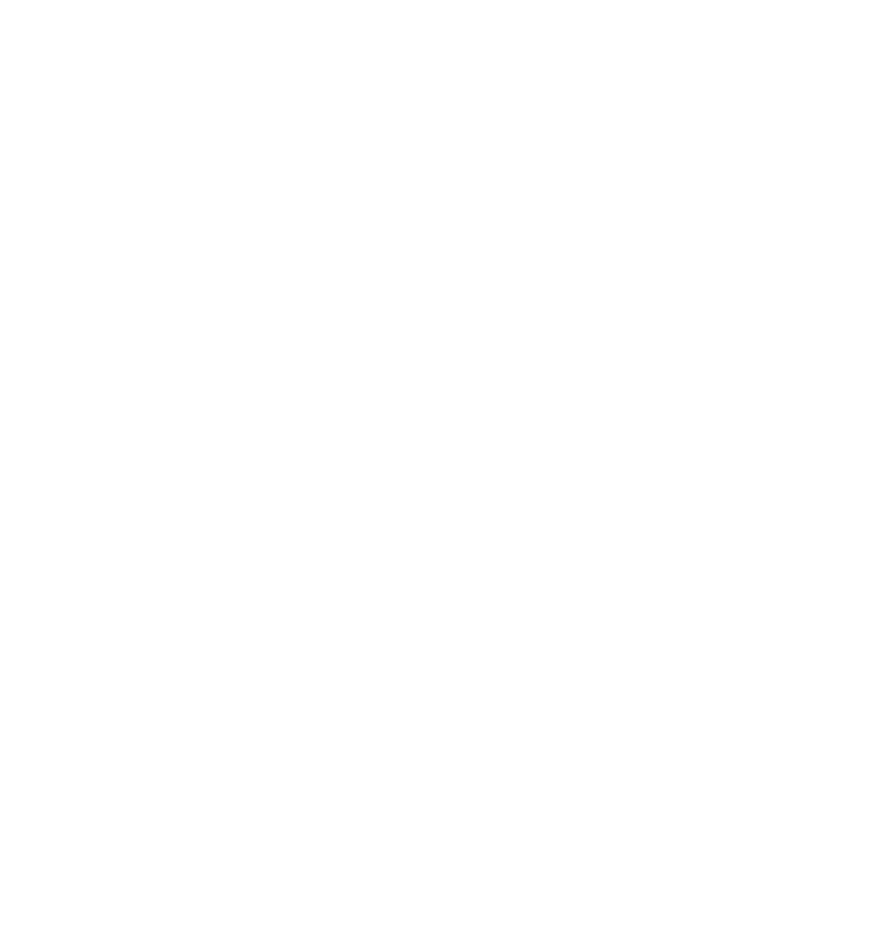
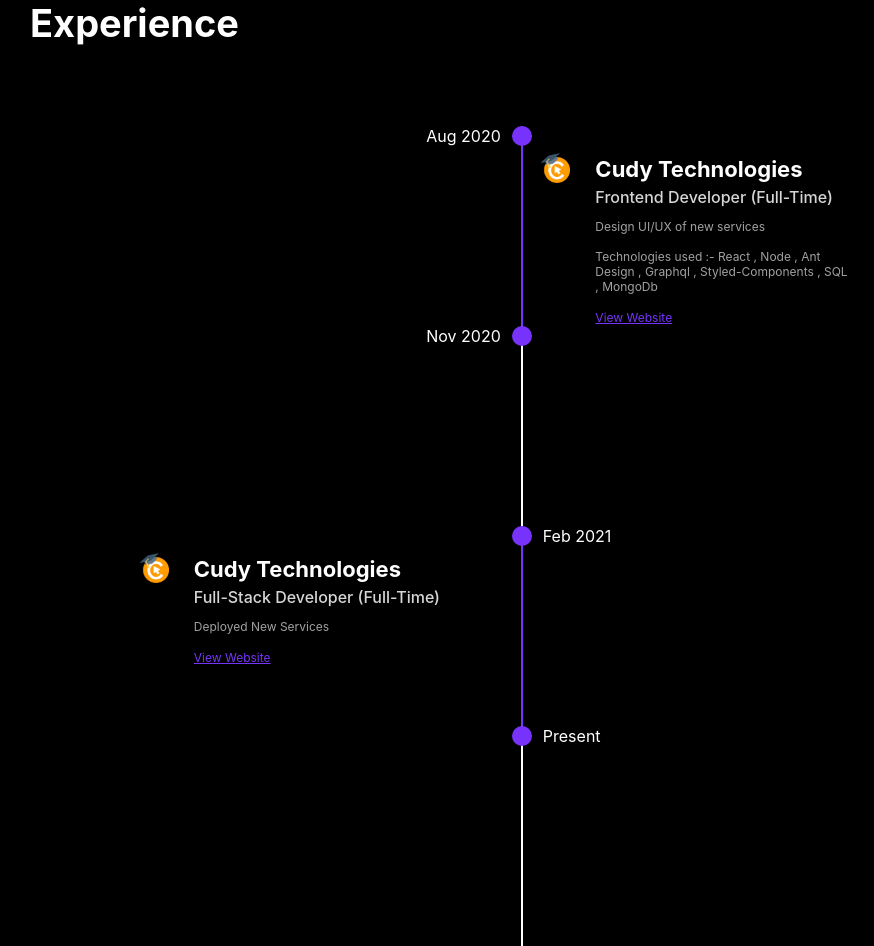
Before and after one commit to iamtushar324/my-portfolio, a React (Create React App) app: page / in a window 1280 px wide. Shown: the part 880-1826 px from the top of the page, without its empty margins (162-1036 px from the left). Before the commit the page ends 800 px from the top, so only its background shows below. Built offline with nearby package versions, Linux system fonts and the light colour scheme.

Commit message:
added Exp section
Signed-off-by: Tushar <iamtushar324@gmail.com>

```diff
--- /dev/null
+++ b/src/containers/Exp.tsx
@@ -0,0 +1,194 @@
+import styled from 'styled-components';
+import { baseColor, baseStyle } from 'styles/base';
+import CudyIcon from 'assets/cudy_icon.png';
+
+export default function Exp() {
+  return (
+    <MainWrapper>
+      <Heading>Experience</Heading>
+      <TimelineWrapper>
+        <LeftSide>
+          <ExpWrapper index={0}>
+            <Date>Aug 2020</Date>
+            <Dot />
+          </ExpWrapper>
+          <ExpWrapper index={1}>
+            <Date>Nov 2020</Date>
+            <Dot />
+          </ExpWrapper>
+          <ContentWrapperLeft index={1}>
+            <Title>
+              <Icon src={CudyIcon} />
+              Cudy Technologies
+            </Title>
+            <Position>Full-Stack Developer (Full-Time)</Position>
+            <Description>Deployed New Services</Description>
+            <Link
+              href={'https://cudy.co'}
+              target="_blank"
+              rel="noreferrer noopener"
+            >
+              View Website
+            </Link>
+          </ContentWrapperLeft>
+        </LeftSide>
+        <RightSide>
+          <ContentWrapper index={0}>
+            <Title>
+              <Icon src={CudyIcon} />
+              Cudy Technologies
+            </Title>
+            <Position>Frontend Developer (Full-Time)</Position>
+            <Description>
+              Design UI/UX of new services <br />
+              <br />
+              Technologies used :- React , Node , Ant Design , Graphql
+              , Styled-Components , SQL , MongoDb
+            </Description>
+            <Link
+              href={'https://cudy.co'}
+              target="_blank"
+              rel="noreferrer noopener"
+            >
+              View Website
+            </Link>
+          </ContentWrapper>
+          <ExpWrapperRight index={2}>
+            <DateRight>Feb 2021</DateRight>
+            <DotRight />
+          </ExpWrapperRight>
+          <ExpWrapperRight index={3}>
+            <DateRight> Present</DateRight>
+            <DotRight />
+          </ExpWrapperRight>
+        </RightSide>
+      </TimelineWrapper>
+    </MainWrapper>
+  );
+}
+
+//Constants
+
+const CONTENT_HEIGHT = '200px';
+const BOX_HEIGHT = 4;
+
+//styles
+
+const MainWrapper = styled.div`
+  //background-color: ${baseColor.surface};
+`;
+const Icon = styled.img`
+  height: 30px;
+  width: 30px;
+  position: absolute;
+  left: -55px;
+  top: -3px;
+`;
+const Link = styled.a`
+  color: ${baseColor.primary};
+  font-size: ${baseStyle.smallTextFont};
+`;
+
+const Date = styled.div`
+  font-size: ${baseStyle.subTextFont};
+  text-align: right;
+`;
+const Description = styled.p`
+  font-size: ${baseStyle.smallTextFont};
+  color: ${baseColor.onPrimaryVeryLite};
+`;
+const Position = styled.div`
+  color: ${baseColor.onPrimaryLite};
+  font-size: ${baseStyle.subTextFont};
+  font-weight: 500;
+  margin-top: 5px;
+`;
+
+const DateRight = styled.div`
+  font-size: ${baseStyle.subTextFont};
+  text-align: left;
+  width: 100%;
+  padding-left: 20px;
+`;
+
+const ContentWrapper = styled.div<{ index: Number }>`
+  padding: 30px 18%;
+  border-left: 2px solid ${baseColor.primary};
+  height: ${CONTENT_HEIGHT};
+  box-sizing: border-box;
+  margin-left: -2px;
+`;
+const ContentWrapperLeft = styled.div<{ index: number }>`
+  padding: 30px 18%;
+  border-right: 2px solid ${baseColor.primary};
+  height: ${CONTENT_HEIGHT};
+  width: 100%;
+  box-sizing: border-box;
+  margin-left: 2px;
+  margin-top: ${(props: { index: number }) =>
+    `calc(${CONTENT_HEIGHT} * ${props.index + 1})`};
+`;
+const Title = styled.div`
+  font-weight: bold;
+  font-size: ${baseStyle.mainTextFont};
+  position: relative;
+`;
+
+const Heading = styled.h1`
+  font-size: ${baseStyle.mainHeadingFont};
+  margin: 80px 0px;
+`;
+
+const TimelineWrapper = styled.div`
+  display: flex;
+  flex-direction: row;
+  justify-content: center;
+  margin-left: 10%;
+`;
+const LeftSide = styled.div`
+  height: ${parseInt(CONTENT_HEIGHT) * BOX_HEIGHT + 20}px;
+  width: 50%;
+  border-right: 2px solid ${baseColor.onBackground};
+  position: relative;
+  box-sizing: border-box;
+`;
+const RightSide = styled.div`
+  width: 50%;
+  box-sizing: border-box;
+  position: relative;
+`;
+const Dot = styled.span`
+  height: 20px;
+  width: 20px;
+  border-radius: 100%;
+  background-color: ${baseColor.primary};
+  position: absolute;
+  top: 0px;
+  right: -1px;
+  transform: translateX(50%);
+`;
+const DotRight = styled.span`
+  height: 20px;
+  width: 20px;
+  border-radius: 100%;
+  background-color: ${baseColor.primary};
+  position: absolute;
+  top: 0px;
+  left: -1px;
+  transform: translateX(-50%);
+`;
+
+const ExpWrapper = styled.div<{ index: Number }>`
+  position: absolute;
+  top: ${(props) => `calc(${props.index} * ${CONTENT_HEIGHT})`};
+  width: 100%;
+  padding-right: 20px;
+  box-sizing: border-box;
+`;
+const ExpWrapperRight = styled.div<{ index: Number }>`
+  position: absolute;
+  top: ${(props) => `calc(${props.index} * ${CONTENT_HEIGHT})`};
+  width: 100%;
+  padding-right: 20px;
+  box-sizing: border-box;
+`;
--- a/src/containers/Intro.tsx
+++ b/src/containers/Intro.tsx
@@ -1,7 +1,7 @@
 import React, { useEffect, useState } from 'react';
 import styled from 'styled-components';
 import myImage from 'assets/my-image.jpeg';
-import { baseColor } from 'styles/base';
+import { baseColor, baseStyle } from 'styles/base';
 import { Button } from 'components';
 
 let imgWidth = 300;
@@ -97,10 +97,11 @@
 
 const MainWrapper = styled.div`
   width: 100%;
-  height: 100%;
+  height: 100vh;
+  min-height: 700px;
   display: flex;
   flex-direction: row;
-  justify-content: space-evenly;
+  justify-content: space-between;
   align-items: center;
 `;
 const ProTextWrapper = styled.div`
@@ -134,7 +135,8 @@
   height: 300px;
   object-fit: cover;
   border-radius: 100%;
-  animation: shadow 2s ease-in-out infinite;
+  //animation: shadow 2s ease-in-out infinite;
+  transition: 0.1s;
 
   @keyframes shadow {
     0% {
@@ -151,7 +153,7 @@
 type offSetType = Number;
 
 const IntroText = styled.h1`
-  font-size: 38px;
+  font-size: ${baseStyle.mainHeadingFont};
 `;
 const Pri = styled.span`
   color: ${baseColor.primary};
--- a/src/containers/index.tsx
+++ b/src/containers/index.tsx
@@ -1,3 +1,4 @@
 import Intro from './Intro';
+import Exp from './Exp';
 
-export { Intro };
+export { Intro, Exp };
--- a/src/pages/App.tsx
+++ b/src/pages/App.tsx
@@ -1,12 +1,12 @@
 import styled from 'styled-components';
 import { baseColor } from 'styles/base';
-import { Intro } from 'containers';
+import { Intro, Exp } from 'containers';
 
 export default function App() {
   return (
     <MainWrapper>
       <Intro />
-      <div id="m"></div>
+      <Exp />
     </MainWrapper>
   );
 }
@@ -14,9 +14,8 @@
 // Styles
 
 const MainWrapper = styled.div`
-  height: 100vh;
-  width: 100vw;
-  padding: 0 0;
+  width: 70vw;
+  padding: 0 15vw;
   background-color: ${baseColor.background};
   color: ${baseColor.onBackground};
 `;
--- a/src/styles/base.tsx
+++ b/src/styles/base.tsx
@@ -3,11 +3,21 @@
   primaryVariant: '#3700B3',
   secondary: '#c2b0ef',
   background: '#000000',
-  surface: '##232324',
+  surface: '#232324',
   error: 'rgb(207, 102, 121)',
   onPrimary: '#ffffff',
+  onPrimaryLite: '#d6d6d6',
+  onPrimaryVeryLite: '#a1a1a1',
   onSecondary: '#000000',
   onBackground: '#FFFFFF',
   onSurface: '#FFFFFF',
   onError: '#FFFFFF',
 };
+
+export const baseStyle = {
+  mainHeadingFont: '38px',
+  subHeadingFont: '26px',
+  mainTextFont: '22px',
+  subTextFont: '16px',
+  smallTextFont: '12px',
+};
--- a/src/styles/index.css
+++ b/src/styles/index.css
@@ -1,10 +1,11 @@
 body {
   margin: 0;
-  font-family: -apple-system, BlinkMacSystemFont, 'Segoe UI', 'Roboto', 'Oxygen',
-    'Ubuntu', 'Cantarell', 'Fira Sans', 'Droid Sans', 'Helvetica Neue',
-    sans-serif;
+  font-family: -apple-system, BlinkMacSystemFont, 'Segoe UI', 'Roboto',
+    'Oxygen', 'Ubuntu', 'Cantarell', 'Fira Sans', 'Droid Sans',
+    'Helvetica Neue', sans-serif;
   -webkit-font-smoothing: antialiased;
   -moz-osx-font-smoothing: grayscale;
+  overscroll-behavior: none;
 }
 
 code {
```
Also changed, not shown: src/assets/cudy_icon.png (added).
